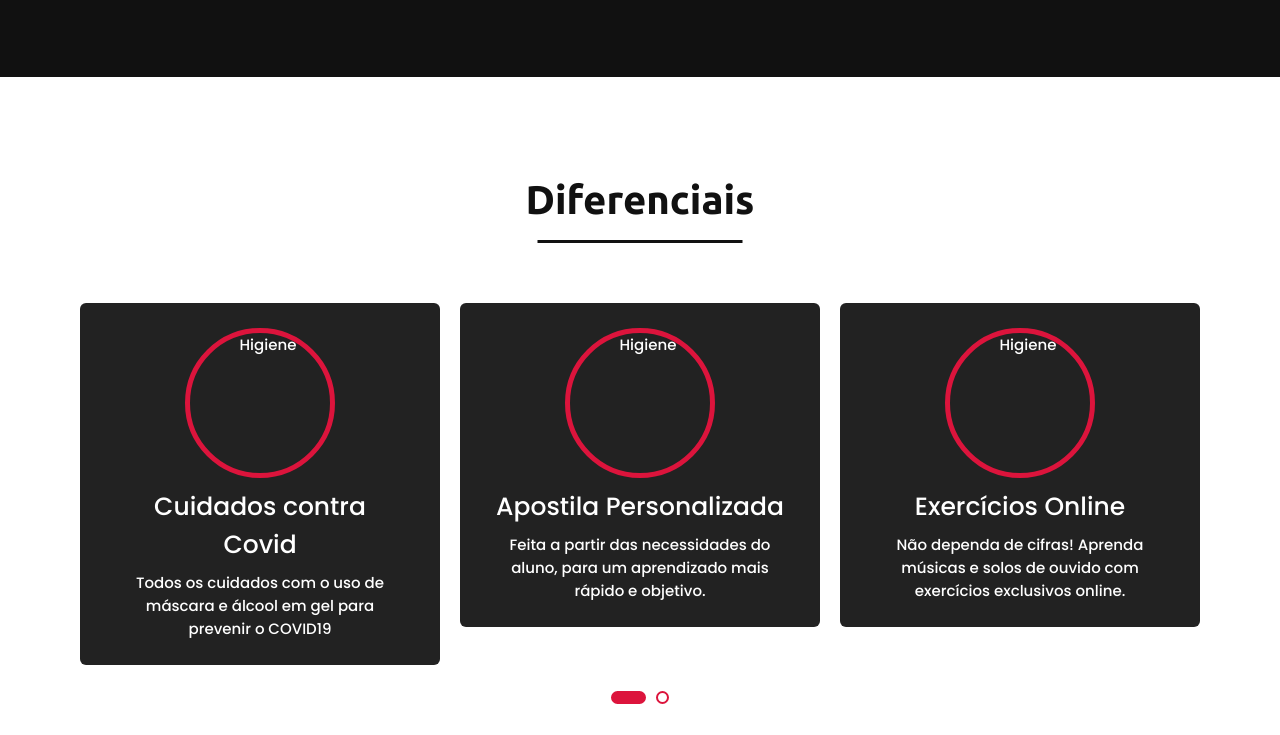
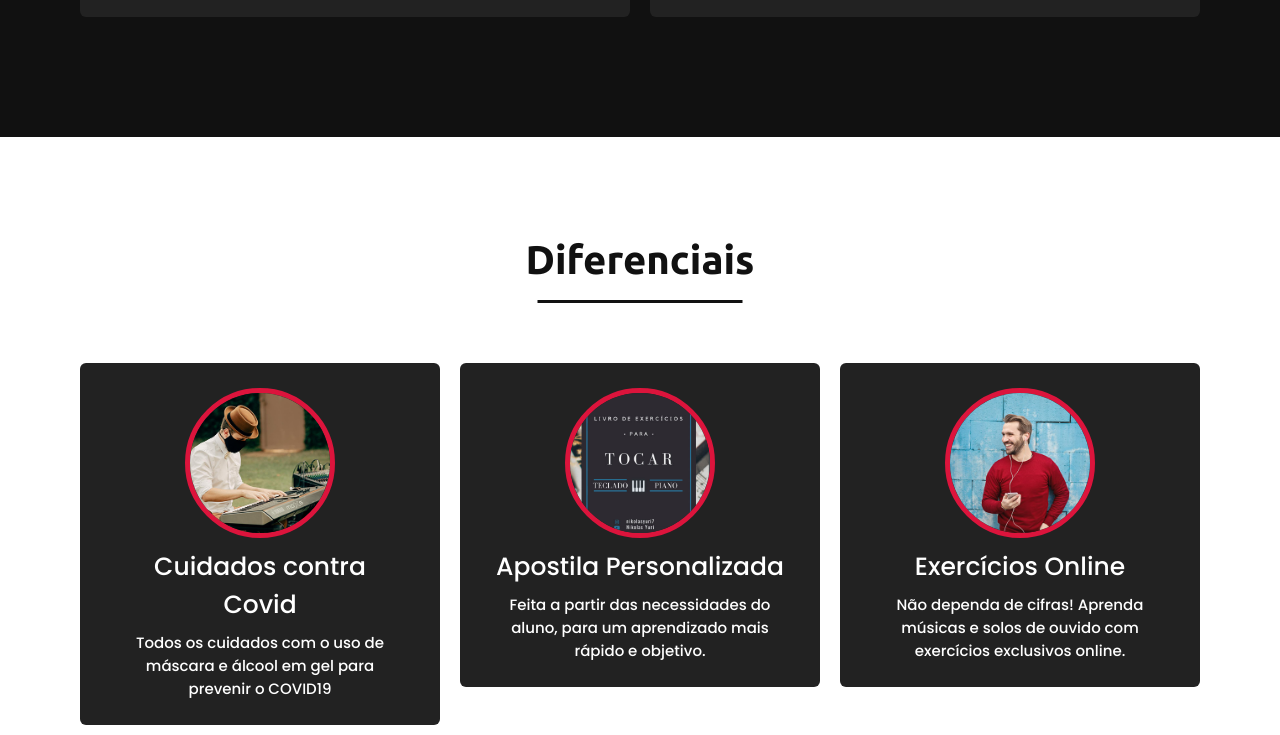
Before and after one commit to Nikolasyuri/Portifolio-site, a plain HTML site: page index.html in a window 1280 px wide. Shown: the part 2208-2943 px from the top of the page. Drawn offline with nearby package versions, Linux system fonts and the light colour scheme; the site is published under a folder, as on GitHub Pages, so addresses that start at the root find nothing.

Commit message:
1º try to fix images

```diff
--- a/index.html
+++ b/index.html
@@ -48,7 +48,7 @@
         <h2 class="title">Sobre Mim</h2>
         <div class="aboutcontent">
             <div class="column left">
-                <img src="/assets/images/perfil.jpg" alt="Foto de perfil">
+                <img src="./assets/images/perfil.jpg" alt="Foto de perfil">
             </div>
             <div class="column right">
                 <div class="text">Eu sou Nikolas e eu sou <span class="typing-2"></span></div>
@@ -101,28 +101,28 @@
             <div class="carousel owl-carousel">
                 <div class="card">
                     <div class="box">
-                        <img src="/assets/images/feature-1.jpg" alt="Higiene">
+                        <img src="./assets/images/feature-1.jpg" alt="Higiene">
                         <div class="text">Cuidados contra Covid</div>
                         <p>Todos os cuidados com o uso de máscara e álcool em gel para prevenir o COVID19 </p>
                     </div>
                 </div>
                 <div class="card">
                     <div class="box">
-                        <img src="/assets/images/feature-2.jpg" alt="Higiene">
+                        <img src="./assets/images/feature-2.jpg" alt="Higiene">
                         <div class="text">Apostila Personalizada</div>
                         <p>Feita a partir das necessidades do aluno, para um aprendizado mais rápido e objetivo.</p>
                     </div>
                 </div>
                 <div class="card">
                     <div class="box">
-                        <img src="/assets/images/feature-3.jpg" alt="Higiene">
+                        <img src="./assets/images/feature-3.jpg" alt="Higiene">
                         <div class="text">Exercícios Online</div>
                         <p>Não dependa de cifras! Aprenda músicas e solos de ouvido com exercícios exclusivos online.</p>
                     </div>
                 </div>
                 <div class="card">
                     <div class="box">
-                        <img src="/assets/images/feature-4.jpg" alt="Higiene">
+                        <img src="./assets/images/feature-4.jpg" alt="Higiene">
                         <div class="text">Não perca sua aula</div>
                         <p>Aconteceu um imprevisto? Você não perde sua aula, podemos remarcar de acordo com a sua disponibilidade.</p>
                     </div>
```
Also changed, not shown: assets/images/Cover-site.jpg (added).
